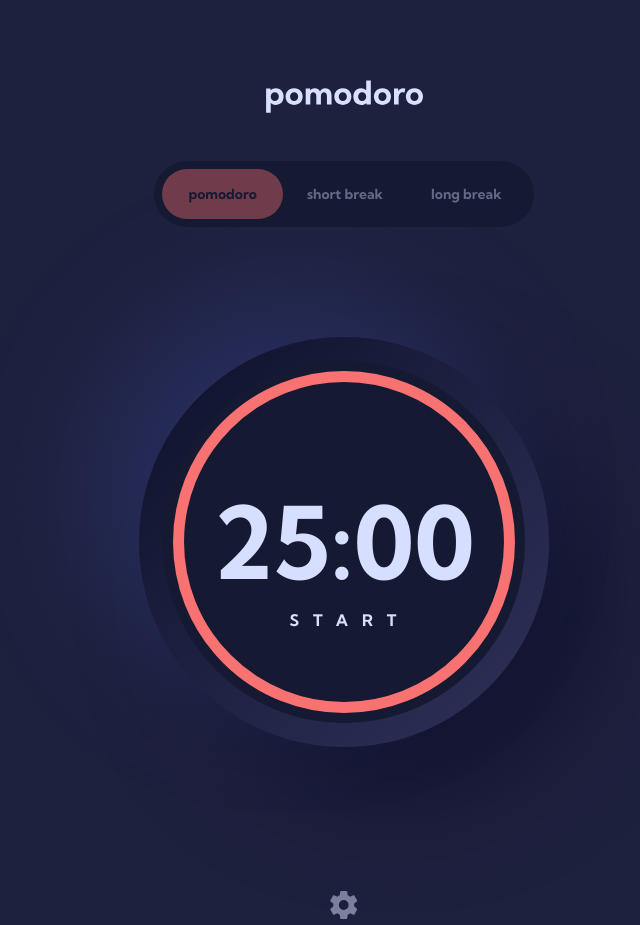
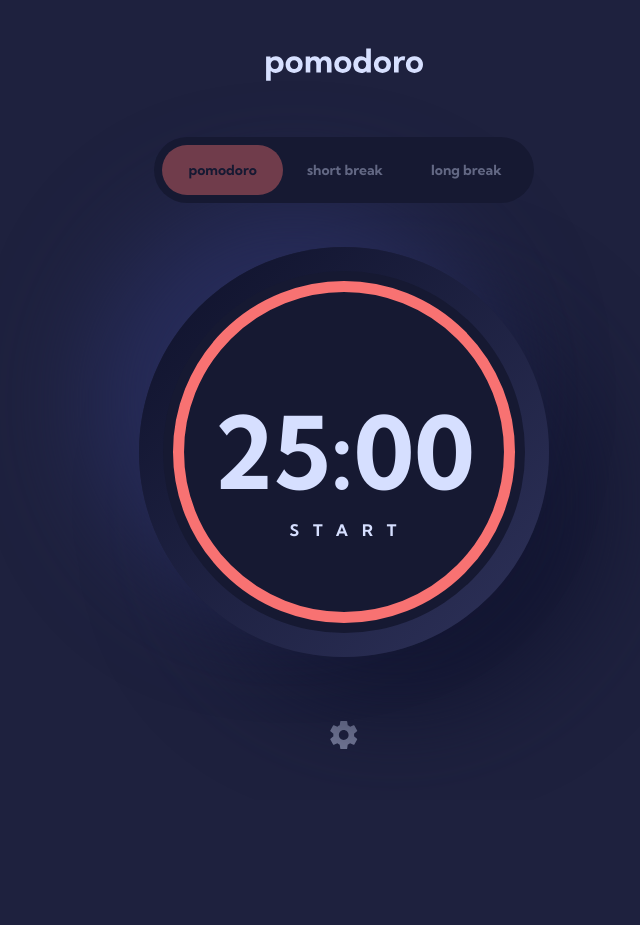
Before and after one commit to daniloparrajr/frontendmentor-pomodoro-app, a React (Vite) app: page / in a window 1280 px wide. Shown: the whole page, without its empty margins (296-936 px from the left). After the commit the page ends 800 px from the top, so only its background shows below. Built offline with nearby package versions, Linux system fonts and the light colour scheme.

Commit message:
fix: update app responsiveness

```diff
--- a/src/components/Header.jsx
+++ b/src/components/Header.jsx
@@ -2,7 +2,7 @@ import { ReactComponent as Logo } from "../assets/logo.svg";
 
 const Header = () => {
   return (
-    <div className="pt-8 pb-10 md:pt-20 md:pb-12">
+    <div className="pt-8 pb-10 md:pt-20 md:pb-12 lg:pt-12 lg:pb-14">
       <h1 className="sr-only">Frontend Mentor | Pomodoro app</h1>
       <Logo className="mx-auto block w-full max-w-[118px] md:max-w-[157px]" />
     </div>
--- a/src/components/SettingsToggle.jsx
+++ b/src/components/SettingsToggle.jsx
@@ -8,7 +8,7 @@ const SettingsToggle = () => {
   const { uiDispatch } = useContext(UiContext);
 
   return (
-    <div className="mt-20 text-center md:mt-36">
+    <div className="mt-20 text-center md:mt-36 lg:mt-16">
       <button onClick={() => uiDispatch({ type: "openSettingsModal" })}>
         <SettingsIcon className="opacity-50 transition-opacity hover:opacity-100" />
         <span className="sr-only">settings</span>
--- a/src/components/Timer.jsx
+++ b/src/components/Timer.jsx
@@ -71,7 +71,7 @@ const Timer = ({ minutes = 0, onFinished, start }) => {
   return (
     <button
       onClick={(e) => setState(state !== "running" ? "running" : "paused")}
-      className={`timer relative z-10 mx-auto mt-12 block h-[300px] w-[300px] rounded-full text-center text-center md:mt-27 md:h-[410px] md:w-[410px] ${
+      className={`timer relative z-10 mx-auto mt-12 block h-[300px] w-[300px] rounded-full text-center text-center md:mt-27 md:h-[410px] md:w-[410px] lg:mt-11 ${
         state === "running" && "timer--running"
       }`}
     >
```
